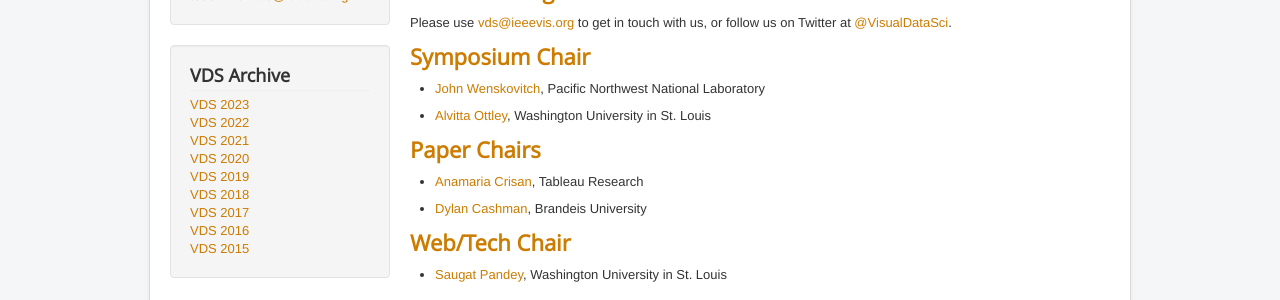
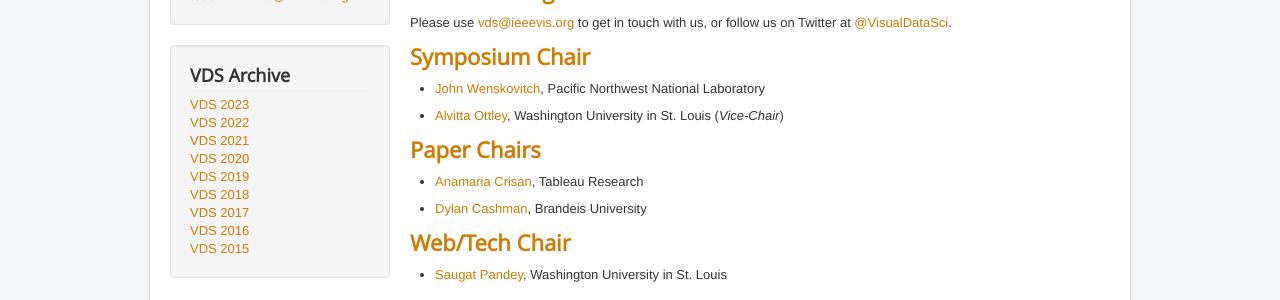
Before and after one commit to visualdatascience/2024, a Jekyll site: the page built from index.md, in a window 1280 px wide. Shown: the part 801-1101 px from the top of the page. Built offline with Jekyll 4.4.1, drawn with Linux system fonts in a browser that asks for light colours.

Commit message:
Update index.md

```diff
--- a/index.md
+++ b/index.md
@@ -25,7 +25,7 @@ Please use [vds@ieeevis.org](mailto:vds@ieeevis.org) to get in touch with us, or
 
 - [John Wenskovitch](https://johnwenskovitch.com/), Pacific Northwest National Laboratory
 
-- [Alvitta Ottley](http://visualdata.wustl.edu), Washington University in St. Louis
+- [Alvitta Ottley](http://visualdata.wustl.edu), Washington University in St. Louis (*Vice-Chair*)
 
 ## Paper Chairs
 
```
